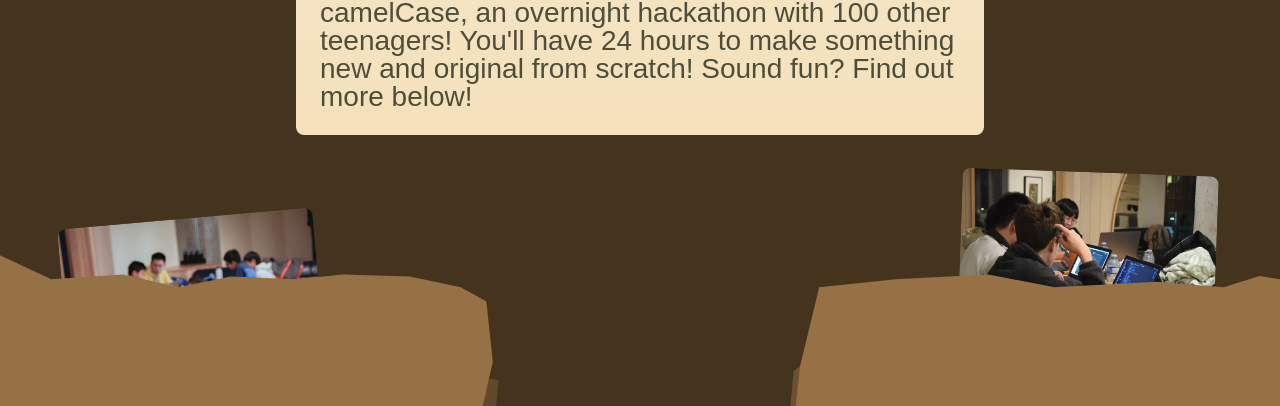
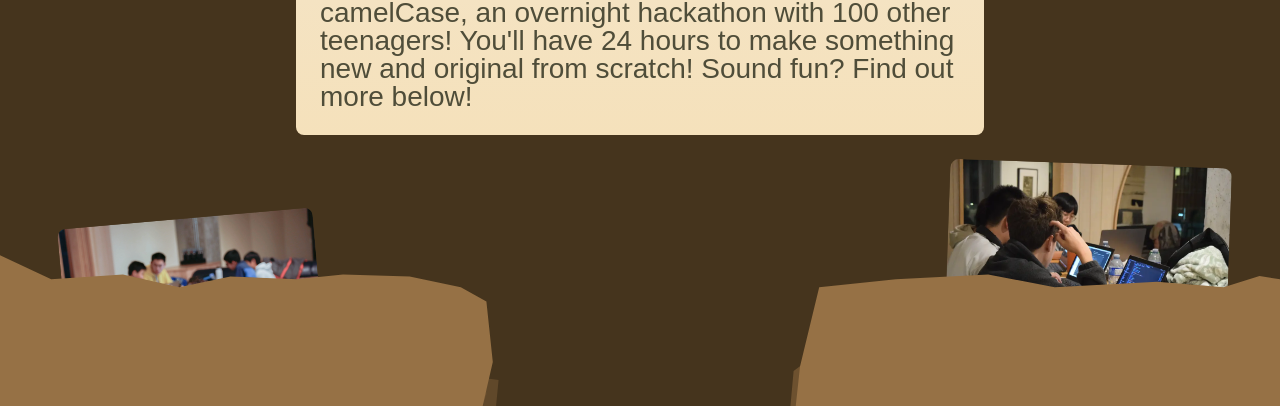
Before and after one commit to wyu4/camel-case, a React (Vite) app: page / in a window 1280 px wide. Shown: the part 1270-1676 px from the top of the page. Built offline with nearby package versions, Linux system fonts and the light colour scheme; no server answers; a web font is replaced by a local one.

Commit message:
Make Photo2 slightly bigger

```diff
--- a/src/elements/Intro.tsx
+++ b/src/elements/Intro.tsx
@@ -95,7 +95,7 @@ function Ground() {
                     style={{
                         right: "5%",
                         bottom: "90%",
-                        transform: "rotateZ(2deg)",
+                        transform: "rotateZ(2deg) scale(1.1)",
                     }}
                 />
                 <div className="left" />
```
